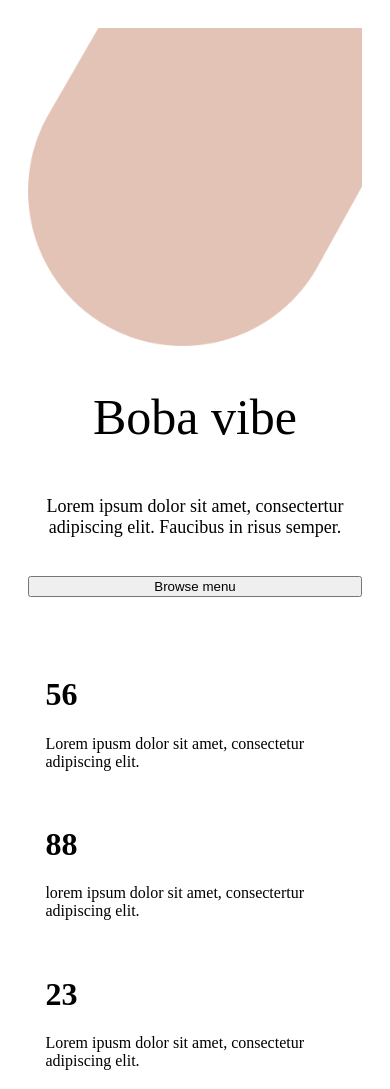
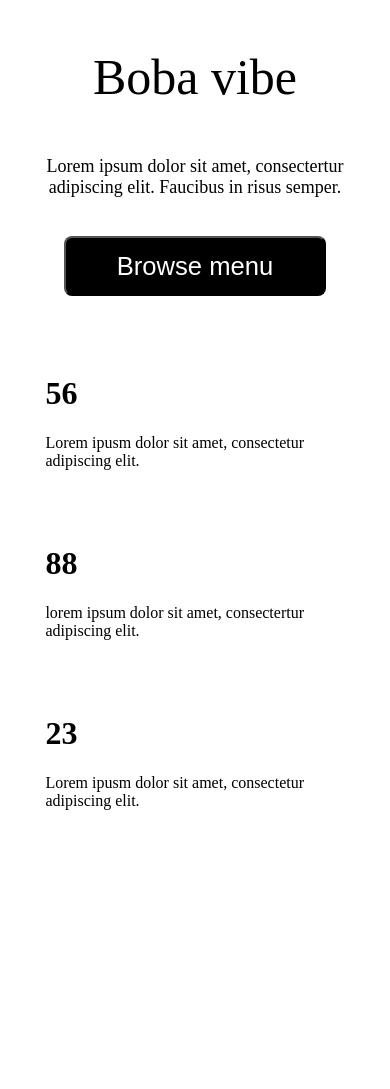
Before and after one commit to FelipeOrtiz-M4/Boba-Vibe, a plain HTML site: page index.html in a window 390 px wide. After the commit the page ends 854 px from the top, so only its background shows below. Drawn offline with Linux system fonts and the light colour scheme.

Commit message:
horrores

```diff
--- a/css/style.css
+++ b/css/style.css
@@ -176,16 +176,31 @@
     }
 
     .right {
-        width: 100%;
-    }
-
-    .right img {
-        width: 100%;
+        display: none;
     }
 
     button {
-        width: 100%;
+        background: black;
+        color: #fff;
+        border-radius: 8px;
+        height: 60px;
+        font-size: 1.6em;
+        padding: 0 2em;
+        cursor: pointer;
+        transition: 800ms ease all;
+        outline: none;
+        width: auto;
         margin-top: 20px;
+    }
+
+    button:hover {
+        background: #fff;
+        color: black;
+    }
+
+    button:before,
+    button:after {
+        display: none;
     }
 
     .conteiner2 {
@@ -200,6 +215,7 @@
     .sect3 {
         width: 100%;
         max-width: 80%;
+        margin-bottom: 20px; /* Espacio entre elementos */
     }
 
     #imagen2 {
```
